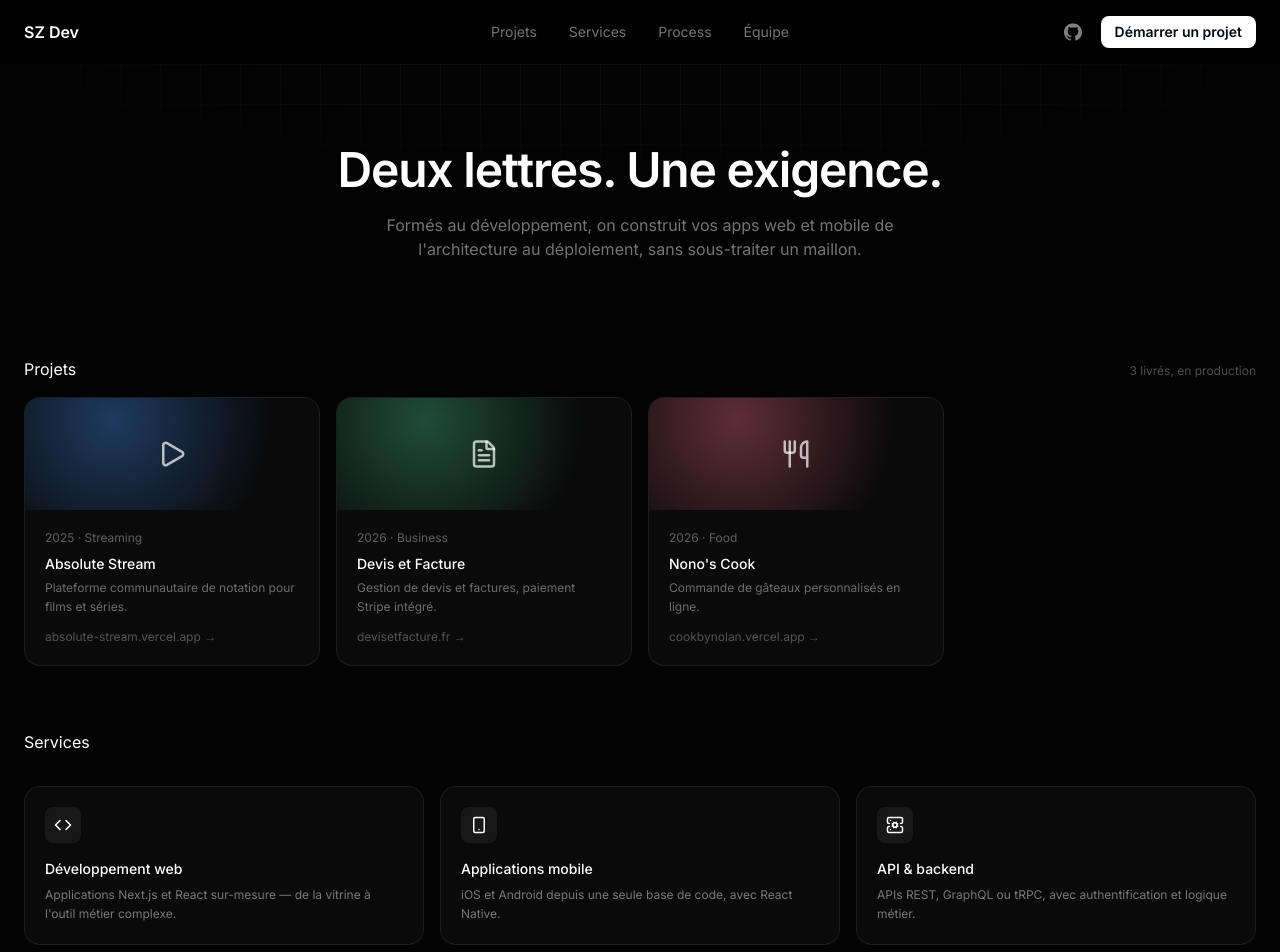
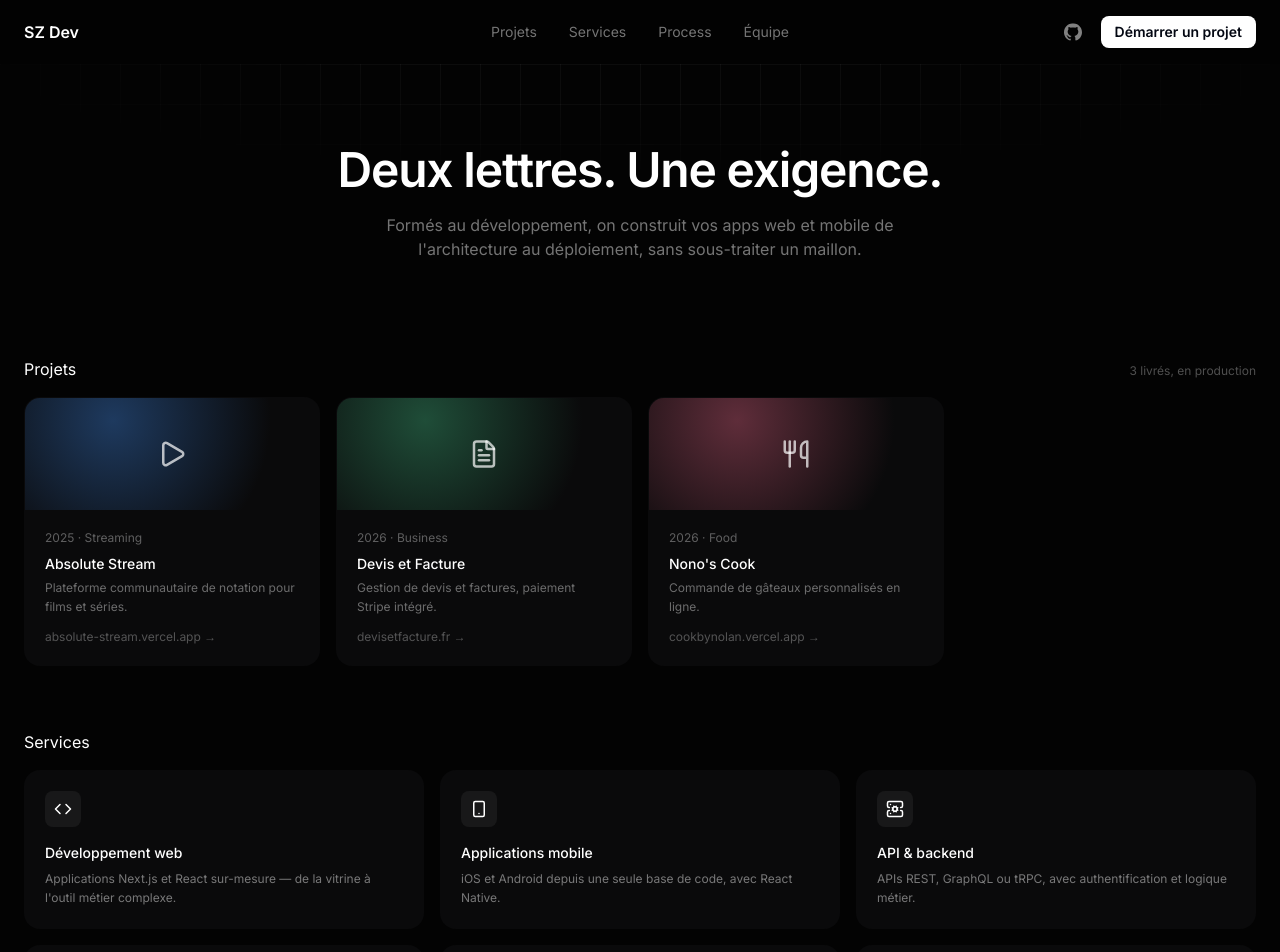
Before and after one commit to SZ-Developpement/website, a Next.js app: page / in a window 1280 px wide. Shown: the top 952 px of the page. Built offline with nearby package versions, Linux system fonts and the light colour scheme.

Commit message:
fix: corriger les bordures des composants ProjectCard et ServicesCard

```diff
--- a/components/card/ProjectCard.tsx
+++ b/components/card/ProjectCard.tsx
@@ -23,7 +23,7 @@ export default function ProjectCard({
     <Link
       href={url}
       target="_blank"
-      className="bg-[#0a0a0b] border border-[rgba(255,255,255,0.08)] rounded-2xl transition-all duration-150 hover:border-[rgba(255,255,255,0.16)] hover:bg-[#0d0d0e] overflow-hidden flex flex-col group"
+      className="bg-[#0a0a0b] border border-transparent hover:border-[rgba(255,255,255,0.16)] rounded-2xl transition-all duration-150 hover:bg-[#0d0d0e] overflow-hidden flex flex-col group"
     >
       <div
         className="h-28 flex items-center justify-center relative overflow-hidden "
--- a/components/card/ServicesCard.tsx
+++ b/components/card/ServicesCard.tsx
@@ -6,7 +6,7 @@ export default function ServicesCard({
   description,
 }: ServicesCardProps) {
   return (
-    <div className="bg-[#0a0a0b] border border-[rgba(255,255,255,0.08)] rounded-2xl transition-all duration-150 hover:border-[rgba(255,255,255,0.16)] hover:bg-[#0d0d0e] p-5 overflow-hidden flex flex-col group">
+    <div className="bg-[#0a0a0b] border border-transparent hover:border-[rgba(255,255,255,0.16)] rounded-2xl transition-all duration-150 hover:bg-[#0d0d0e] p-5 overflow-hidden flex flex-col group">
       {/* icon */}
       <div className="size-9 rounded-lg bg-white/[0.06] flex items-center justify-center mb-4">
         <Icon size={18} />
--- a/components/section/services.tsx
+++ b/components/section/services.tsx
@@ -7,7 +7,7 @@ export default function Services() {
       id="services"
       className="max-w-7xl mx-auto flex flex-col gap-4 px-6 pb-8"
     >
-      <h2 className="eyebrow mb-4">Services</h2>
+      <h2 className="eyebrow">Services</h2>
       <div className="grid grid-cols-1 sm:grid-cols-2 lg:grid-cols-3 gap-4">
         {services.map((service) => (
           <ServicesCard
```
